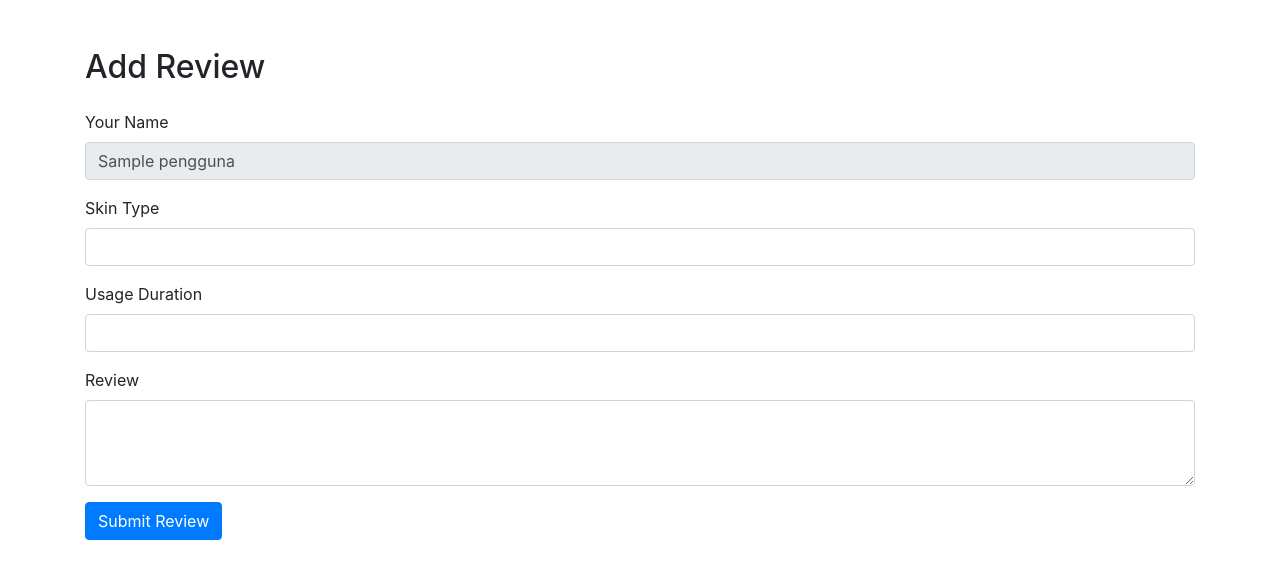
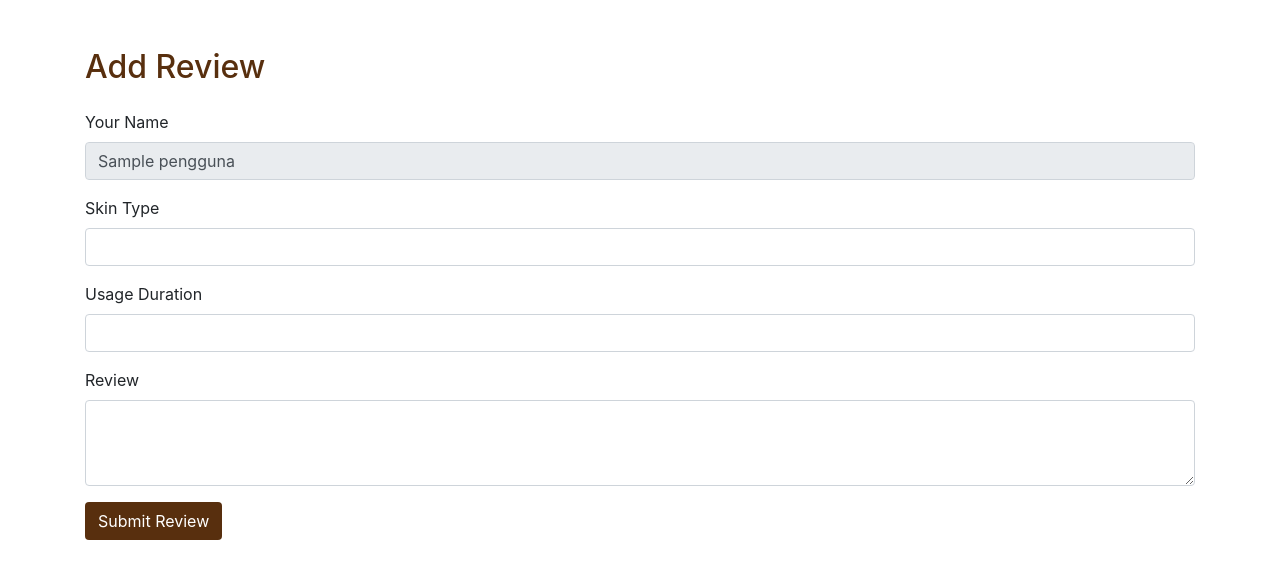
Before and after one commit to alyazahs/ProjectUAS2, a PHP site: page /add_review.php?productId=1&categoryId=1 in a window 1280 px wide. Shown: the part 116-695 px from the top of the page. Run offline with PHP 8.4, Linux system fonts and the light colour scheme; the visitor is signed in with stand-in values (Sample User, id 1); tables that the repository leaves empty or names only in its code hold one stand-in row (values such as "Sample post").

Commit message:
final yuhuu

```diff
--- a/add_review.php
+++ b/add_review.php
@@ -1,7 +1,6 @@
 <?php
 include 'config.php';
 include 'navbar.php';
-session_start();
 
 // Ensure the user is logged in
 if (!isset($_SESSION['user_id'])) {
@@ -45,7 +44,7 @@
 </head>
 <body>
 <div class="container mt-5">
-    <h2 class="mb-4">Add Review</h2>
+    <h2 class="mb-4" style="color:#582f0e;">Add Review</h2>
     <form action="add_review_process.php" method="POST">
         <input type="hidden" name="productId" value="<?php echo $productId; ?>">
         <input type="hidden" name="categoryId" value="<?php echo $categoryId; ?>">
@@ -66,7 +65,7 @@
             <label for="review">Review</label>
             <textarea class="form-control" id="review" name="review" rows="3" required></textarea>
         </div>
-        <button type="submit" class="btn btn-primary">Submit Review</button>
+        <button type="submit" class="btn" style="background-color: #582f0e; color:#ffff;">Submit Review</button>
     </form>
 </div>
 
--- a/profile.php
+++ b/profile.php
@@ -60,7 +60,7 @@
 <body>
 <div class="bg-section">
     <header>
-        <h1 class="font-italic pt-4" style="text-align: center;">Profile</h1>
+        <h1 class="font-italic pt-4" style="text-align: center; color:#582f0e;">Profile</h1>
     </header>
     <div class="profile-container">
         <img src="<?php echo htmlspecialchars($profile_photo); ?>" class="rounded-circle profile-photo" alt="Profile Photo">
--- a/signup.php
+++ b/signup.php
@@ -17,7 +17,7 @@
 <body>
 <div class="bg-section">
     <header>
-        <h1 class="font-italic pt-4" style="text-align: center;">Registration</h1>
+        <h1 class="font-italic pt-4" style="text-align: center; color:#582f0e;">Registration</h1>
     </header>
     <form action="proses_signup.php" method="POST" style="background-color: white; padding: 20px; border-radius: 10px; max-width: 500px; margin: 40px auto; color: #4B3621; box-shadow: 0 0 10px rgba(0, 0, 0, 0.1);">
         <fieldset>
```
